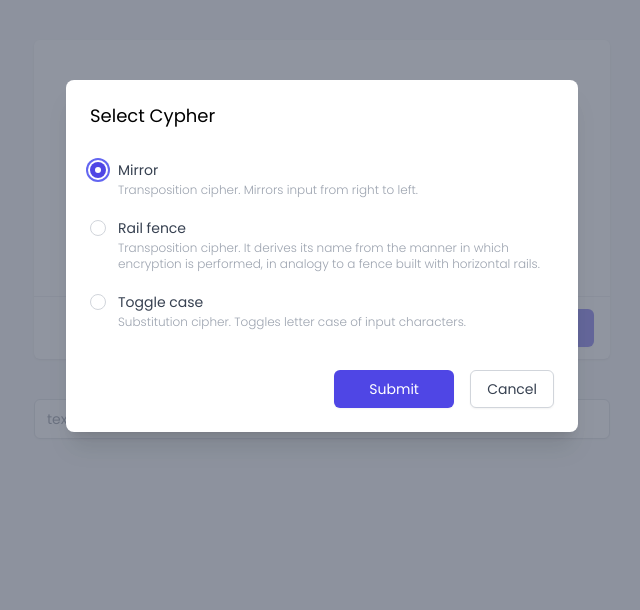
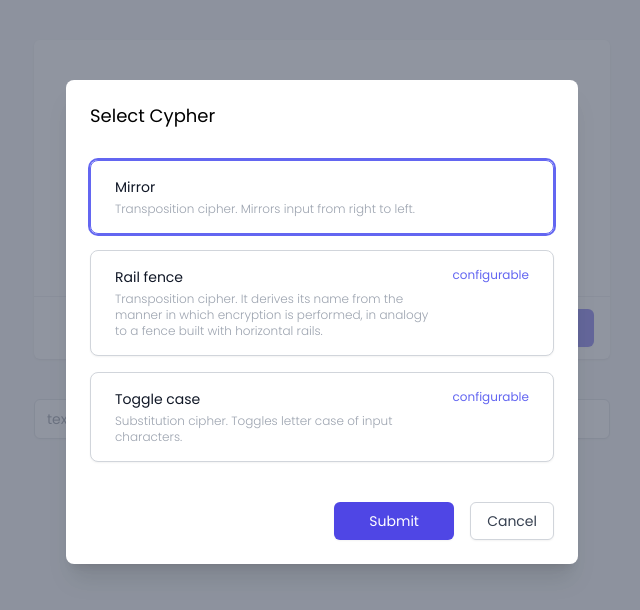
Before and after one commit to ny1am/cryptic-on-paper, a React (Vite) app: page / in a window 1280 px wide. Both pictures are taken after a click on the button "Add Cypher". Shown: the top 610 px of the page, without its empty margins (318-958 px from the left). Built offline with nearby package versions, Linux system fonts and the light colour scheme.

Commit message:
style(add-cypher): redesign cyphers as cards

```diff
--- a/src/components/Button/index.tsx
+++ b/src/components/Button/index.tsx
@@ -24,7 +24,7 @@ export const Button = forwardRef<HTMLButtonElement, ButtonProps>(function Button
         primary
           ? 'text-white border-transparent bg-indigo-600 hover:bg-indigo-700'
           : secondary
-          ? 'text-indigo-700 border-indigo-700 bg-indigo-50 hover:bg-indigo-100'
+          ? 'text-indigo-700 border-indigo-700 bg-white hover:text-indigo-500'
           : 'text-gray-700 border-gray-300 bg-white hover:text-gray-500',
         className
       )}
--- a/src/pages/encrypt/CyphersPipe/AddCypherForm.tsx
+++ b/src/pages/encrypt/CyphersPipe/AddCypherForm.tsx
@@ -1,4 +1,6 @@
-import { useContext, useState } from 'react';
+import { RadioGroup } from '@headlessui/react';
+import cn from 'clsx';
+import React, { useContext, useState } from 'react';
 import FocusLock from 'react-focus-lock';
 
 import { Button } from '@/components/Button';
@@ -24,9 +26,9 @@ export function AddCypherForm({ onDispose }: AddCypherFormProps) {
   const { addCypher } = useContext(CiphersContext);
 
   const [selectedKey, setSelectedKey] = useState<CypherKey>(cypherKeys[0]);
-  const [optionsForm, setOptionsForm] = useState<CypherKeyWhenRequiredOptions>();
-  const closeOptionsForm = () => {
-    setOptionsForm(undefined);
+  const [configForm, setConfigForm] = useState<CypherKeyWhenRequiredOptions>();
+  const closeConfigForm = () => {
+    setConfigForm(undefined);
     onDispose();
   };
 
@@ -35,10 +37,15 @@ export function AddCypherForm({ onDispose }: AddCypherFormProps) {
       onDispose();
       return addCypher({ key, options: undefined });
     }
-    return setOptionsForm(key);
+    return setConfigForm(key);
   };
 
-  const handleOptionsSubmit = <
+  const handleSelectSubmit = (e: React.FormEvent<HTMLFormElement>) => {
+    e.preventDefault();
+    handleAddCypher(selectedKey);
+  };
+
+  const handleConfigSubmit = <
     K extends CypherKeyWhenRequiredOptions,
     O extends CyphersOptionsRegister[K]
   >(
@@ -46,19 +53,17 @@ export function AddCypherForm({ onDispose }: AddCypherFormProps) {
     options: O
   ): void => {
     addCypher({ key, options } as CypherMeta);
-    closeOptionsForm();
+    closeConfigForm();
   };
 
-  if (optionsForm) {
+  if (configForm) {
     return (
       <FocusLock>
-        <h2 className="text-lg font-medium leading-6 mb-4">
-          {optionsForm} configuration
-        </h2>
+        <h2 className="text-lg font-medium leading-6 mb-4">{configForm} configuration</h2>
         <CypherOptionsForm
-          cypherKey={optionsForm}
-          handleSubmit={handleOptionsSubmit}
-          handleCancel={closeOptionsForm}
+          cypherKey={configForm}
+          handleSubmit={handleConfigSubmit}
+          handleCancel={closeConfigForm}
         />
       </FocusLock>
     );
@@ -67,14 +72,10 @@ export function AddCypherForm({ onDispose }: AddCypherFormProps) {
   return (
     <>
       <h2 className="text-lg font-medium leading-6 mb-4">Select Cypher</h2>
-      <form
-        className="mt-8"
-        autoComplete="off"
-        onSubmit={() => handleAddCypher(selectedKey)}
-      >
-        <fieldset>
-          <legend className="sr-only">Cypher</legend>
-          <div className="space-y-5">
+      <form className="mt-8" autoComplete="off" onSubmit={handleSelectSubmit}>
+        <RadioGroup value={selectedKey} onChange={setSelectedKey}>
+          <RadioGroup.Label className="sr-only">Select Cypher</RadioGroup.Label>
+          <div className="space-y-4">
             {cypherKeys
               .map((key) => ({
                 cypherKey: key,
@@ -82,33 +83,57 @@ export function AddCypherForm({ onDispose }: AddCypherFormProps) {
                 description: pipeCfg[key].meta.description?.short,
               }))
               .map(({ cypherKey, htmlId, description }) => (
-                <div key={htmlId} className="relative flex items-start">
-                  <div className="flex h-5 items-center">
-                    <input
-                      id={htmlId}
-                      type="radio"
-                      name="cypher"
-                      className="h-4 w-4 border-gray-300 text-indigo-600 focus:ring-indigo-500"
-                      aria-describedby={`${htmlId}-description`}
-                      checked={cypherKey === selectedKey}
-                      onChange={() => setSelectedKey(cypherKey)}
-                    />
-                  </div>
-                  <div className="ml-3 text-sm">
-                    <label htmlFor={htmlId} className="font-medium text-gray-700">
-                      {cypherKey}
-                    </label>
-                    <p
-                      id={`${htmlId}-description`}
-                      className="text-xs text-gray-400 font-light mt-0.5"
-                    >
-                      {description}
-                    </p>
-                  </div>
-                </div>
+                <RadioGroup.Option
+                  key={htmlId}
+                  value={cypherKey}
+                  className={({ checked, active }) =>
+                    cn(
+                      checked ? 'border-transparent' : 'border-gray-300',
+                      active ? 'border-indigo-500 ring-2 ring-indigo-500' : '',
+                      'relative cursor-pointer rounded-lg border bg-white px-6 py-4 shadow-sm focus:outline-none flex justify-between'
+                    )
+                  }
+                >
+                  {({ active, checked }) => (
+                    <>
+                      <span className="flex items-center">
+                        <span className="flex flex-col text-sm">
+                          <RadioGroup.Label
+                            as="span"
+                            className="font-medium text-gray-900"
+                          >
+                            {cypherKey}
+                          </RadioGroup.Label>
+                          <RadioGroup.Description
+                            as="span"
+                            className="text-xs text-gray-400 font-light mt-1"
+                          >
+                            {description}
+                          </RadioGroup.Description>
+                        </span>
+                      </span>
+                      {areCypherOptionsRequired(cypherKey) && (
+                        <RadioGroup.Description
+                          as="span"
+                          className="mt-0 ml-4 text-xs text-indigo-500 text-right"
+                        >
+                          configurable
+                        </RadioGroup.Description>
+                      )}
+                      <span
+                        className={cn(
+                          active ? 'border' : 'border-2',
+                          checked ? 'border-indigo-500' : 'border-transparent',
+                          'pointer-events-none absolute -inset-px rounded-lg'
+                        )}
+                        aria-hidden="true"
+                      />
+                    </>
+                  )}
+                </RadioGroup.Option>
               ))}
           </div>
-        </fieldset>
+        </RadioGroup>
         <div className="mt-10 flex justify-end gap-x-4">
           <Button
             type="submit"
```
